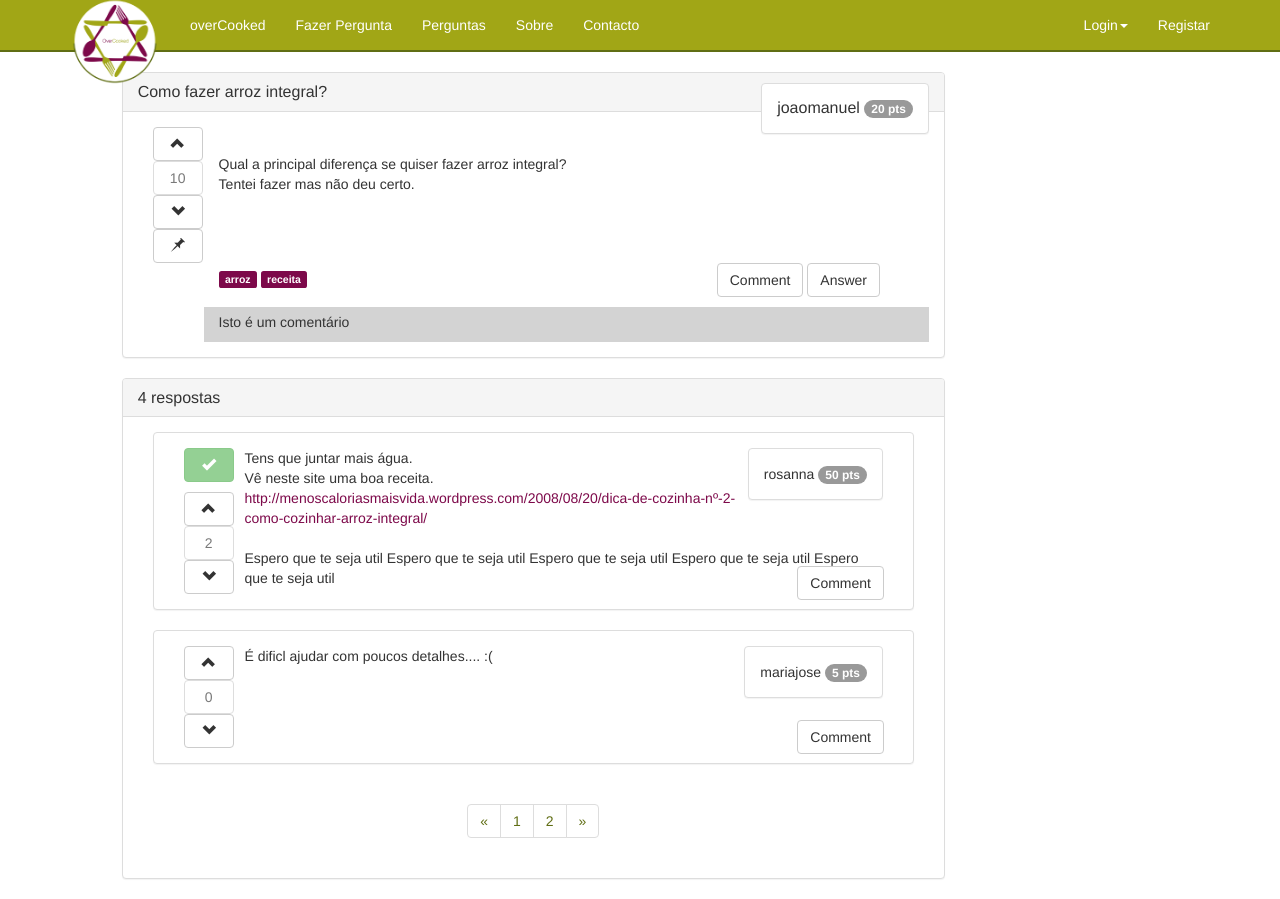
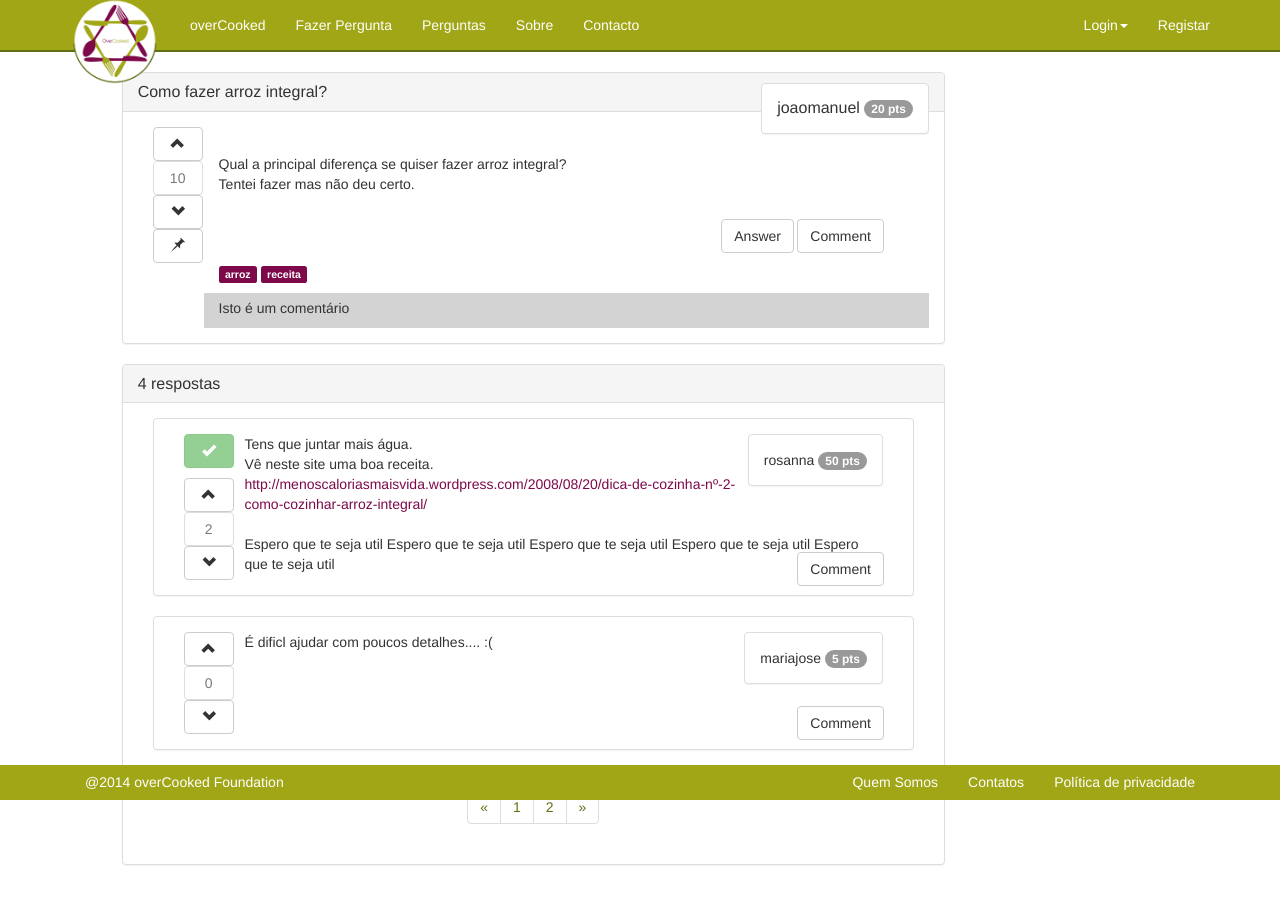
Before and after one commit to dvn123/overCooked, a PHP site: page /question.html in a window 1280 px wide. After the commit the page ends 865 px from the top, so only its background shows below. Run offline with PHP 8.4, Linux system fonts and the light colour scheme; some libraries are stand-ins or nearby versions.

Commit message:
footer (question.html)

```diff
--- a/public_html/css/custom.css
+++ b/public_html/css/custom.css
@@ -13,6 +13,10 @@
 }
 .panel-green > .panel-footer + .panel-collapse .panel-body {
     border-bottom-color: #e2e4c0;
+}
+
+.navbar{
+    min-height:10px;
 }
 
 /*paginations */
--- a/public_html/question.html
+++ b/public_html/question.html
@@ -104,10 +104,10 @@
             <div class="col-xs-11 col-xs-offset-1">
                 <a href="#" style="text-decoration: none"><span class="tag label label-pink">arroz</span></a>
                 <a href="#" style="text-decoration: none"><span class="tag label label-pink">receita</span></a>
-                <button type="button" class="comment-button-question btn btn-default btn-md col-xs-offset-7" style="min-width:50px;">
+                <button type="button" class="comment-button-question btn btn-default btn-md col-xs-offset-7" style="position: absolute;bottom: 30px; right:45px;min-width:50px;min-width:50px;">
                     Comment
                 </button>
-                <button type="button" class="answer-button btn btn-default btn-md" style="min-width:50px;">
+                <button type="button" class="answer-button btn btn-default btn-md" style="position: absolute;bottom: 30px; right:135px;min-width:50px;min-width:50px;">
                     Answer
                 </button>
 
@@ -221,6 +221,19 @@
 </div>
 </div>
 
+<div class="navbar navbar-default navbar-fixed-bottom" style="border-bottom:0px;border-top:10px;border-color: #606E14;height: 35px;">
+    <div class="container">
+        <ul class="nav navbar-nav pull-left" style="position:relative;top: -8px;">
+            <li ><a href="#">@2014 overCooked Foundation</a></li>
+        </ul>
+            <ul class="nav navbar-nav pull-right" style="position:relative;top: -8px;">
+                <li ><a href="#">Quem Somos</a></li>
+                <li><a href="#">Contatos</a></li>
+                <li><a href="#">Política de privacidade</a></li>
+            </ul>
+    </div>
+</div>
+
 <script src="http://ajax.googleapis.com/ajax/libs/jquery/1.10.2/jquery.min.js"></script>
 <script src="ckeditor/ckeditor.js"></script>
 <link rel="stylesheet" href="ckeditor/skins/moono/editor.css">
@@ -233,7 +246,7 @@
             console.log(comment_visible);
             if(!comment_visible) {
                 comment_visible = true;
-                $( "<div id=\"input2\" class=\"container col-md-12\"><textarea style='padding-top: 10px;' class=\"comm-editor form-control\" id=\"inputText\" cols=\"40\"  rows=\"10\">\n</textarea><button type=\"button\" class=\"comment-button btn btn-default btn-md\" style=\"margin-top: 10px;\">Submeter</button></div>" ).appendTo( $(this).parent());
+                $( "<div id=\"input2\" class=\"container col-md-12\" style='margin: 0px;padding:0px;'><textarea class=\"comm-editor form-control\" id=\"inputText\" cols=\"40\"  rows=\"10\">\n</textarea><button type=\"button\" class=\"comment-button btn btn-default btn-md\" style=\"margin-top: 10px;\">Submeter</button></div>" ).appendTo( $(this).parent());
                 CKEDITOR.replace( 'inputText' );
             } else {
                 comment_visible = false;
```
